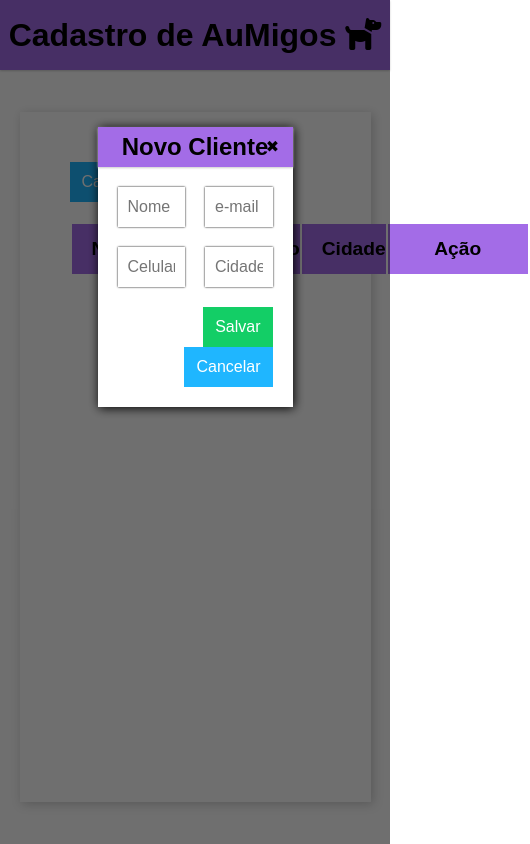
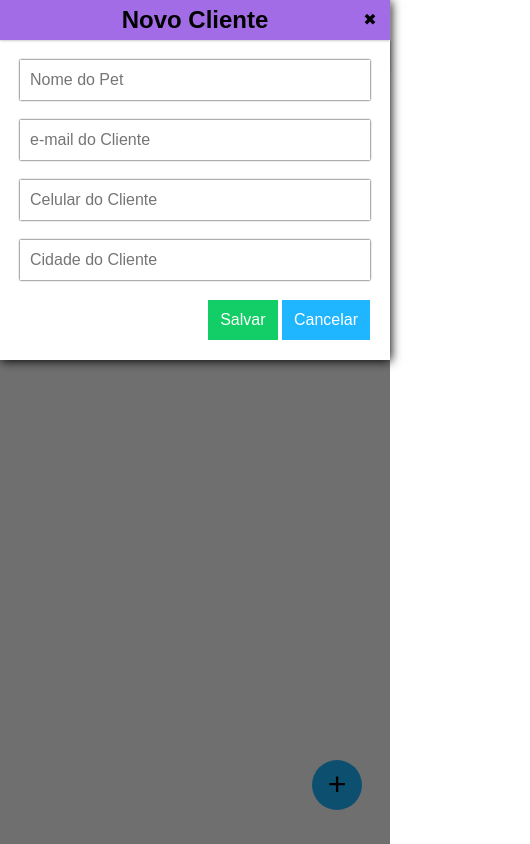
Before and after one commit to dborahfagundes/MiniProjeto, a plain HTML site: page index.html in a window 390 px wide. Both pictures are taken after a click on the button "Cadastrar Cliente". Shown: the whole page, 530 px wide, since content can reach past the window. Drawn offline with Linux system fonts and the light colour scheme; a web font is replaced by a local one.

Commit message:
responisvidade

```diff
--- a/style.css/button.css
+++ b/style.css/button.css
@@ -24,3 +24,23 @@ button.red{
 .button:hover{
     box-shadow: inset 200px 0 0 #00000055;
 }
+
+@media(max-width:480px){
+    .button.mobile{
+        color:transparent;
+        font-size:0;
+        width:50px;
+        height:50px;
+        border-radius: 50%;
+        position:fixed;
+        top: 90vh;
+        left: 80vw;
+    }
+    .button.mobile::before{
+        content: "+";
+        color:black;
+        font-size:2rem;
+        width:100%;
+        height:100%;
+    }
+}
--- a/style.css/main.css
+++ b/style.css/main.css
@@ -51,3 +51,20 @@ footer{
     font-style: italic;
     padding: 20px;
 }
+
+@media (max-width:480px){
+    header{
+        position:fixed;
+        width:100%;
+    }
+    .header-title{
+        font-size: 1.5rem;
+    }
+
+    main{
+        padding: 0;
+        margin: 20px 0 0 0;
+        width:100%;
+        box-shadow: none;
+    }
+}
--- a/style.css/modal.css
+++ b/style.css/modal.css
@@ -81,3 +81,21 @@
     text-align: right;
     padding: 0 20px;
 }
+
+@media (max-width:480px){
+    .modal{
+        top:100%;
+        transition: all 1s ease;
+    }
+    .modal.active{
+        top:0;
+    }
+    .modal-content{
+        margin:0;
+        width:100%;
+        position:fixed;
+    }
+    .modal-field{
+        width:100%;
+    }
+}
--- a/style.css/records.css
+++ b/style.css/records.css
@@ -25,3 +25,28 @@
 .records tr:hover{
     background-color: var(--secundary-color);
 }
+
+@media(max-width:480px){
+    .records{
+        border-spacing: 5px;
+    }
+    .records thead{
+        display:none;
+    }
+    .records tr{
+        box-shadow: 0 1px 3px var(--shadow-color);
+    }
+    .records td:not(:first-child){
+        display:flex;
+        justify-content: space-between;
+        padding: 0 20px;
+    }
+
+    .records td{
+        margin:10px 0;
+    }
+
+    .records tr:hover{
+        background-color: inherit;
+    }
+}
```
